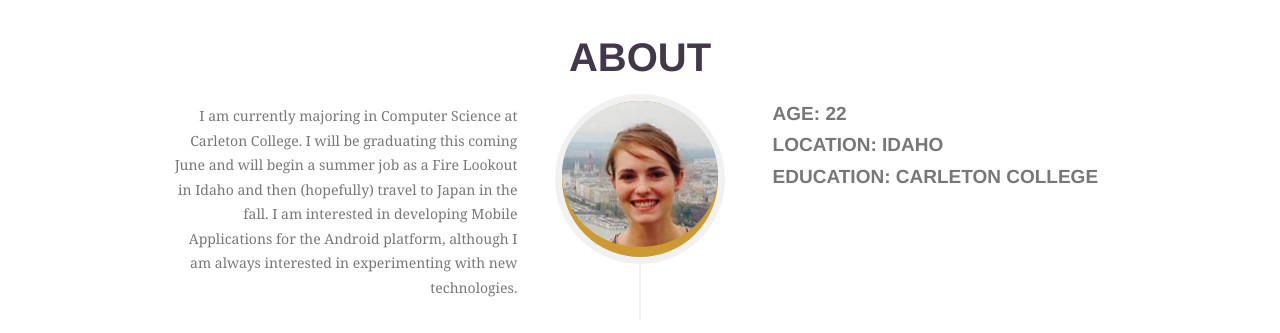
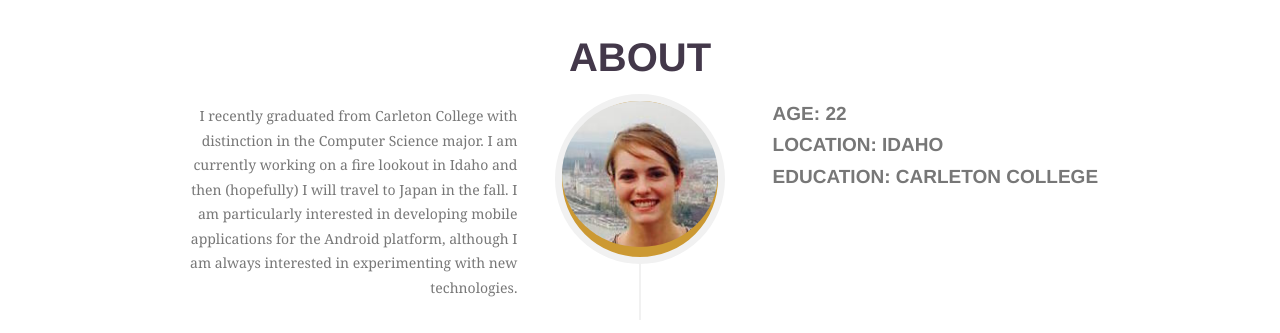
Before and after one commit to hinzehaley/hinzehaley.github.io, a Jekyll site: the page built from index.html, in a window 1280 px wide and 900 px high, scrolled down 747 px. Shown: the part 154-487 px from the top of the window. Built offline with Jekyll 4.4.1, drawn with Linux system fonts in a browser that asks for light colours; some web fonts are replaced.

Commit message:
updated about blurb to reflect recent graduation

```diff
--- a/_includes/about.html
+++ b/_includes/about.html
@@ -18,7 +18,7 @@
                                     <h4 class="subheading"></h4>
                                 </div>
                                 <div class="timeline-body">
-                                    <p class="text-muted">I am currently majoring in Computer Science at Carleton College. I will be graduating this coming June and will begin a summer job as a Fire Lookout in Idaho and then (hopefully) travel to Japan in the fall. I am interested in developing Mobile Applications for the Android platform, although I am always interested in experimenting with new technologies.</p>
+                                    <p class="text-muted">I recently graduated from Carleton College with distinction in the Computer Science major. I am currently working on a fire lookout in Idaho and then (hopefully) I will travel to Japan in the fall. I am particularly interested in developing mobile applications for the Android platform, although I am always interested in experimenting with new technologies.</p>
                                 </div>
                             </div>
 
```
